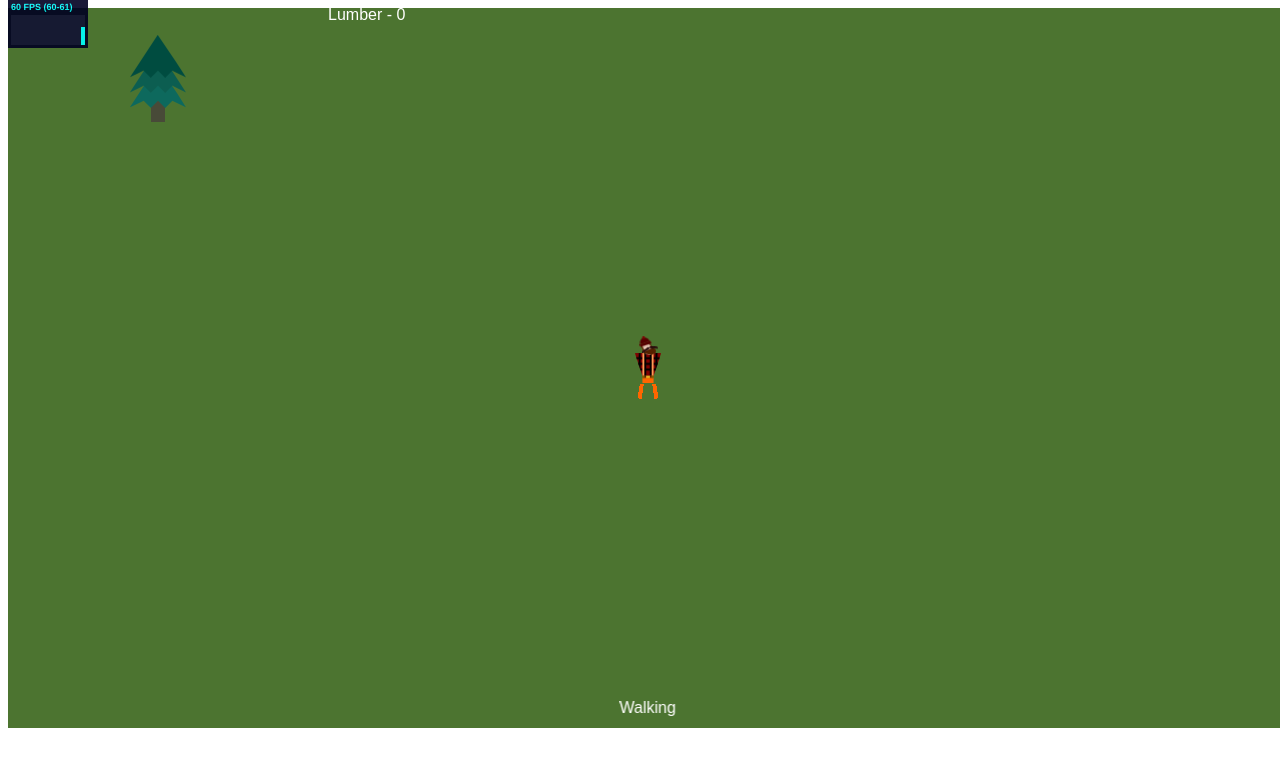
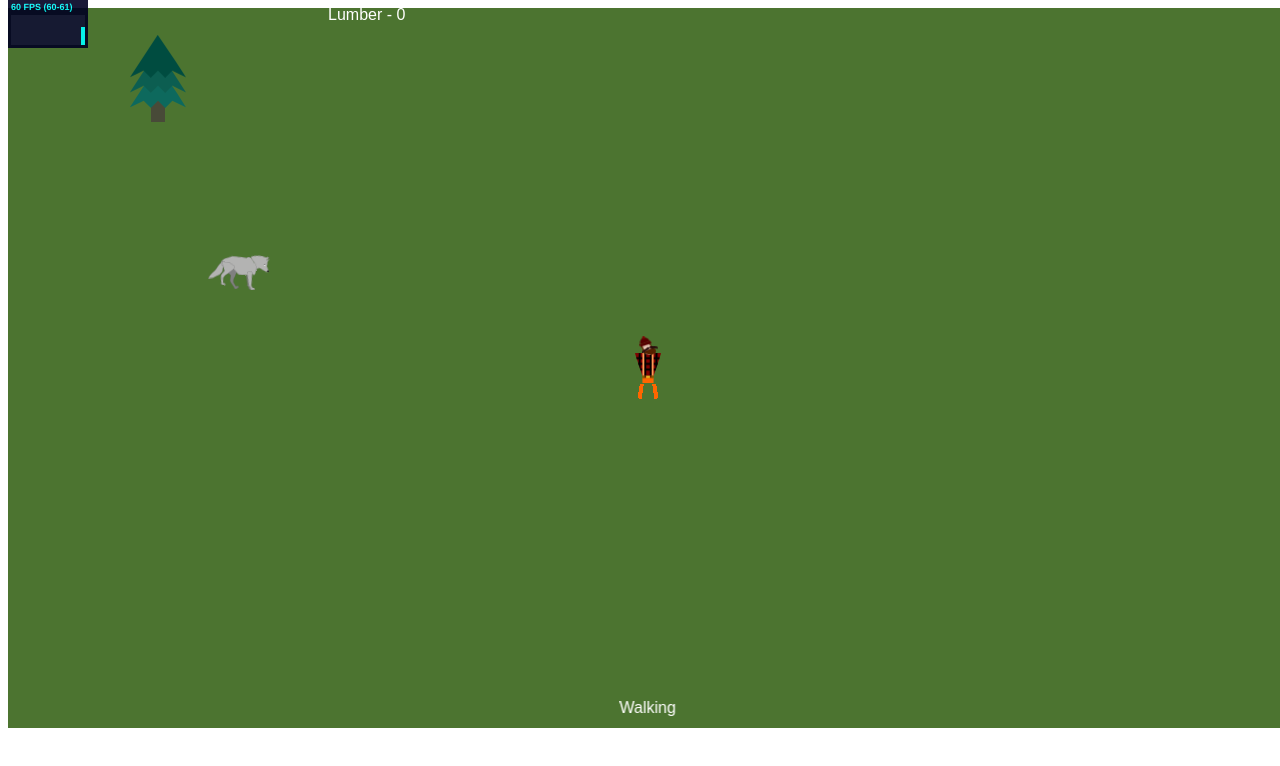
Before and after one commit to Levo/Pixi-Js, a plain HTML site: page Paul/index.html in a window 1280 px wide. Drawn offline with Linux system fonts and the light colour scheme.

Commit message:
added the wolf js, pngs
-added the wolf.js to the index

-added a test wolf to the playscreen

-i have the wolf loaded and animated with its walkingtweens. I had to
use WolfWalkingTweens because game.walkingtweens is gobal so i had to
make the wolf its own.

- the wolf tween animation is pretty good except the back legs kinda
look funny, I may tweak that a bit later

-Also I used the same concept as paul for the tween animations.
I created a core for the wolf which is the parent of all the body
parents. So if you want to move the wolf use the core.position to move
the entire wolf

```diff
--- a/Paul/index.html
+++ b/Paul/index.html
@@ -17,5 +17,6 @@
 <script src="js/playScreen.js"></script>
 <script src="js/tree.js"></script>
 <script src="js/paul.js"></script>
+<script src="js/wolf.js"></script>
 <script src="js/throwingaxe.js"></script>
 <script src="js/init.js"></script>
--- a/Paul/js/playScreen.js
+++ b/Paul/js/playScreen.js
@@ -28,11 +28,13 @@ game.PlayScreen = function() {
 	this.enter = function() {
 		this.paul = new game.Paul();
 		this.tree = new game.Tree({ x: 150, y: 100 }, 24);
+		this.wolf = new game.Wolf({ x: 250, y: 250});
 
 		_.extend(game.Paul.prototype, game.Moving);
 
 		this.entities.push(this.paul);
 		this.entities.push(this.tree);
+		this.entities.push(this.wolf);
 	};
 
 	this.exit = function() {
--- a/Paul/js/wolf.js
+++ b/Paul/js/wolf.js
@@ -1,15 +1,165 @@
 var game = game || {};
 
+
+game.WolfWalkingTweens = function(entity){
+
+    this.body = new TWEEN.Tween( { x: 0.0 } )
+	    .to( { x: -Math.PI/25}, 500 )
+	    .easing( TWEEN.Easing.Bounce.InOut )
+	    .onUpdate( function () {
+	    	entity.body.position.y = this.x;
+	    	entity.body.rotation = this.x;
+	    } )
+	    .repeat(Infinity)
+
+    this.head = new TWEEN.Tween( { x: 0.0 } )
+	    .to( { x: -Math.PI / 13}, 450 )
+	    .easing( TWEEN.Easing.Bounce.InOut )
+	    .onUpdate( function () {
+	    	entity.head.rotation = this.x;
+	    } )
+	    .repeat(Infinity)
+
+    this.tail = new TWEEN.Tween( { x: 0.0 } )
+	    .to( { x: -Math.PI / 34}, 250 )
+	    .easing( TWEEN.Easing.Elastic.InOut )
+	    .onUpdate( function () {
+	    	entity.tail.rotation = this.x;
+	    } )
+	    .repeat(Infinity)
+
+	// Legs
+    this.frontleftleg = new TWEEN.Tween( { x: 0.0 } )
+	    .to( { x: -Math.PI / 17}, 200 )
+	    .easing( TWEEN.Easing.Bounce.InOut )
+	    .onUpdate( function () {
+	    	entity.frontleftleg.rotation = this.x;
+	    } )
+	    .repeat(Infinity)
+
+    this.frontrightleg = new TWEEN.Tween( { x: 0.0 } )
+	    .to( { x: -Math.PI / 17}, 300 )
+	    .easing( TWEEN.Easing.Bounce.InOut )
+	    .onUpdate( function () {
+	    	entity.frontrightleg.rotation = this.x;
+	    } )
+	    .repeat(Infinity)
+
+    this.backleftleg = new TWEEN.Tween( { x: 0.0 } )
+	    .to( { x: -Math.PI / 20}, 200 )
+	    .easing( TWEEN.Easing.Bounce.InOut )
+	    .onUpdate( function () {
+	    	entity.backleftleg.rotation = this.x;
+	    } )
+	    .repeat(Infinity)
+
+    this.backrightleg = new TWEEN.Tween( { x: 0.0 } )
+	    .to( { x: -Math.PI / 20}, 300 )
+	    .easing( TWEEN.Easing.Bounce.InOut )
+	    .onUpdate( function () {
+	    	entity.backrightleg.rotation = this.x;
+	    } )
+	    .repeat(Infinity)
+
+	this.StartWalking = function(){
+		this.body.start();
+		this.head.start();
+		this.tail.start();
+		this.frontleftleg.start();
+		this.frontrightleg.start();
+		this.backrightleg.start();
+		this.backleftleg.start();
+
+	};
+
+	this.StopWalking = function(){
+		this.body.stop();
+		this.head.stop();
+		this.tail.stop();
+		this.frontleftleg.stop();
+		this.frontrightleg.stop();
+		this.backrightleg.stop();
+		this.backleftleg.stop();
+	};
+};
+
 game.Wolf = function(position) {
-	this.texture = PIXI.Texture.fromImage("sprites/wolf.png");
-	this.sprite = new PIXI.Sprite(this.texture);
-	this.sprite.anchor.x = 0.5;
-	this.sprite.anchor.y = 0.5;
-	this.sprite.position.x = position.x;
-	this.sprite.position.y = position.y;
+	// All the textures
+	// Head, body, tail, 4 legs
+	this.coretexture = PIXI.Texture.fromImage("sprites/core.png");
+	this.headtexture = PIXI.Texture.fromImage("sprites/wolfhead.png");
+	this.bodytexture = PIXI.Texture.fromImage("sprites/wolfbody.png");
+	this.tailtexture = PIXI.Texture.fromImage("sprites/tail.png");
+	this.frontleftlegtexture = PIXI.Texture.fromImage("sprites/frontleftleg.png");
+	this.frontrightlegtexture = PIXI.Texture.fromImage("sprites/frontrightleg.png");
+	this.backleftlegtexture = PIXI.Texture.fromImage("sprites/backleftleg.png");
+	this.backrightlegtexture = PIXI.Texture.fromImage("sprites/backrightleg.png");
+
+	// Creating each sprite body part
+	this.core = new PIXI.Sprite(this.coretexture);
+	this.body = new PIXI.Sprite(this.bodytexture);
+	this.head = new PIXI.Sprite(this.headtexture);
+	this.tail = new PIXI.Sprite(this.tailtexture);
+	this.frontleftleg = new PIXI.Sprite(this.frontleftlegtexture);
+	this.frontrightleg = new PIXI.Sprite(this.frontrightlegtexture);
+	this.backleftleg = new PIXI.Sprite(this.backleftlegtexture);
+	this.backrightleg = new PIXI.Sprite(this.backrightlegtexture);
+
+	// Adding child body parts to the core -- order matters
+	this.core.addChild(this.frontrightleg);
+	this.core.addChild(this.tail);
+	this.core.addChild(this.backrightleg);
+	this.core.addChild(this.head);
+	this.core.addChild(this.body);
+	this.core.addChild(this.backleftleg);
+	this.core.addChild(this.frontleftleg);
+
+
+	// Anchoring the core of the wolf
+	this.core.anchor.x = 0.5;
+	this.core.anchor.y = 0.5;
+	this.core.position.x = position.x;
+	this.core.position.y = position.y;
+
+	// Anchoring the body parts to the core of the wolf
+	// Body
+	this.body.anchor.x = 0.0;
+	this.body.anchor.y = 0.0;
+
+	// Head
+	this.head.anchor.x = 0.65;
+	this.head.anchor.y = 0.2;
+
+	// Front Left Leg
+	this.frontleftleg.anchor.x = 0.25;
+	this.frontleftleg.anchor.y = -0.8;
+
+	// Front Right Leg
+	this.frontrightleg.anchor.x = -0.60;
+	this.frontrightleg.anchor.y = -0.70;
+
+	// Back Left Leg
+	this.backleftleg.anchor.x = -1.5;
+	this.backleftleg.anchor.y = -0.35;
+
+	// Back Right Leg
+	this.backrightleg.anchor.x = -1.25;
+	this.backrightleg.anchor.y = -0.35;
+
+	// Tail
+	this.tail.anchor.x = -1.0;
+	this.tail.anchor.y = -0.15;
 
 	// Add to stage
-	game.stage.addChild(this.sprite);
+	game.stage.addChild(this.core);
+
+	// Flip on x-axis
+	this.core.scale.x = -1;
+
+	this.walkingtweens = new game.WolfWalkingTweens(this);
+
+	this.walkingtweens.StartWalking();
+
 
 	this.handleInput = function(input) {
 
```
Also changed, not shown: Paul/sprites/backleftleg.png (added), Paul/sprites/backrightleg.png (added), Paul/sprites/frontleftleg.png (added), Paul/sprites/frontrightleg.png (added), Paul/sprites/tail.png (added), Paul/sprites/wolfbody.png (added), Paul/sprites/wolfhead.png (added).
